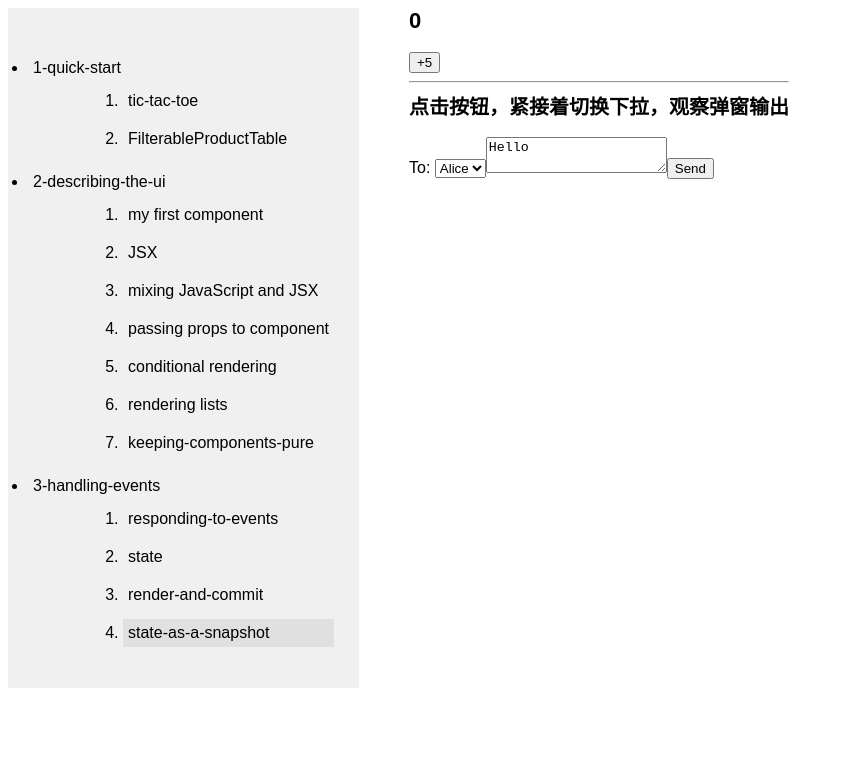
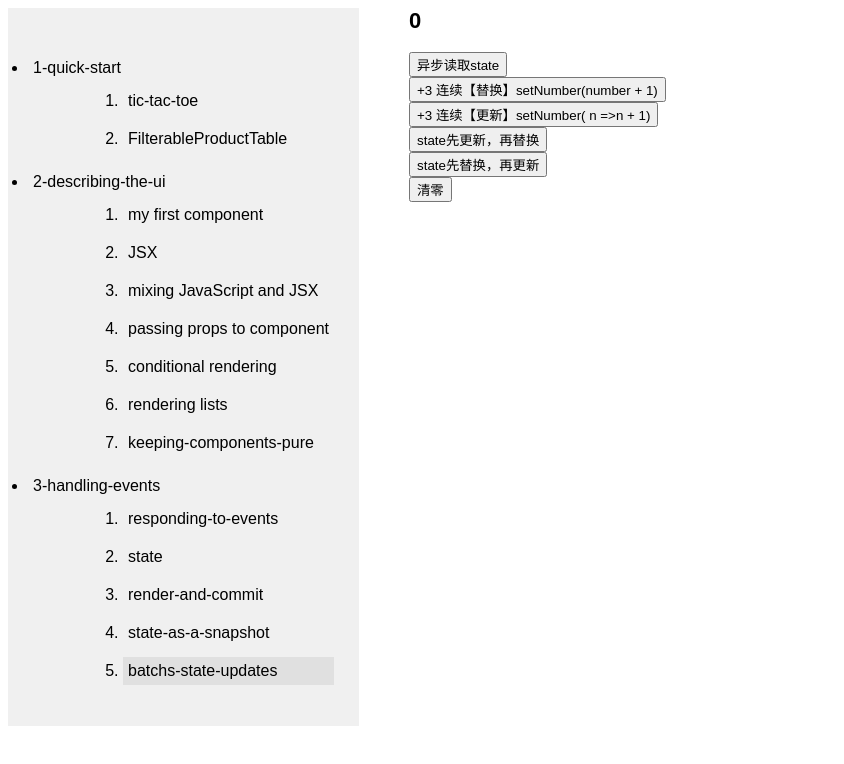
Before and after one commit to yuyongyu08/first-react-app, a React (Vite) app: page / in a window 1280 px wide. Shown: the top 764 px of the page, without its empty margins (0-844 px from the left). Built offline with nearby package versions, Linux system fonts and the light colour scheme.

Commit message:
batch state updates

```diff
--- a/src/demos.jsx
+++ b/src/demos.jsx
@@ -11,7 +11,8 @@ import TeaSet from "./views/2-describing-the-ui/7-keeping-components-pure/TeaSet
 import Toolbar from "./views/3-adding-interactivity/1-responding-to-events/Toolbar";
 import * as StateFulGallery from "./views/3-adding-interactivity/2-state/Gallery";
 import ClockWall from "./views/3-adding-interactivity/3-render-and-commit/ClockWall";
-import DemoEntry from "./views/3-adding-interactivity/4-state-as-a-snapshot/DemoEntry";
+import MessageSender from "./views/3-adding-interactivity/4-state-as-a-snapshot/MessageSender";
+import Counter from "./views/3-adding-interactivity/5-batchs-state-updates/Counter";
 
 const demos = [
   {
@@ -77,8 +78,12 @@ const demos = [
       },
       {
         title: "state-as-a-snapshot",
-        compoment: <DemoEntry/>,
+        compoment: <MessageSender/>,
       },
+      {
+        title: "batchs-state-updates",
+        compoment: <Counter/>,
+      }
     ],
   }
 ];
--- a/src/views/3-adding-interactivity/4-state-as-a-snapshot/Counter.jsx
+++ /dev/null
@@ -1,21 +0,0 @@
-import { useState } from 'react';
-
-export default function Counter() {
-  const [number, setNumber] = useState(0);
-
-  return (
-    <>
-      <h1>{number}</h1>
-      <button onClick={() => {
-         setNumber(number + 5);
-         setTimeout(() => {
-           alert(number);
-         }, 1000);
-      }}>+5</button>
-    </>
-  )
-}
-/**
- * 1、state的更新是异步的，所以在set方法后，拿到的state并没有更新
- * 2、state的更新产生一个UI“快照”，快照中异步事件的回调函数中的state也不是更新后的state
- */
--- a/src/views/3-adding-interactivity/4-state-as-a-snapshot/DemoEntry.jsx
+++ /dev/null
@@ -1,11 +0,0 @@
-import Counter from "./Counter"
-import MessageSender from "./MessageSender"
-export default function DemoEntry(){
-return (
-    <>
-        <Counter/>
-        <hr/>
-        <MessageSender/>
-    </>
-)
-}
--- a/src/views/3-adding-interactivity/4-state-as-a-snapshot/MessageSender.jsx
+++ b/src/views/3-adding-interactivity/4-state-as-a-snapshot/MessageSender.jsx
@@ -14,7 +14,7 @@ export default function MessageSender() {
   return (
     <>
       <h2>点击按钮，紧接着切换下拉，观察弹窗输出</h2>
-      <form onSubmit={handleSubmit}>
+      <form onSubmit={handleSubmit} style={{display: 'flex', flexDirection: 'column'}}>
         <label>
           To:{" "}
           <select value={to} onChange={(e) => setTo(e.target.value)}>
@@ -28,3 +28,8 @@ export default function MessageSender() {
     </>
   );
 }
+
+/**
+ * 1、state的更新是异步的，所以在set方法后，拿到的state并没有更新
+ * 2、state的更新产生一个UI“快照”，快照中异步事件的回调函数中的state也不是更新后的state
+ */
--- /dev/null
+++ b/src/views/3-adding-interactivity/5-batchs-state-updates/Counter.jsx
@@ -0,0 +1,74 @@
+import { useState } from "react";
+
+export default function Counter() {
+  const [number, setNumber] = useState(0);
+
+  return (
+    <>
+      <h1>{number}</h1>
+      <button
+        onClick={() => {
+          setNumber(number + 5);
+          setTimeout(() => {
+            alert(number);
+          }, 1000);
+        }}
+      >
+        异步读取state
+      </button>
+      <br />
+      <button
+        onClick={() => {
+          setNumber(number + 1);
+          setNumber(number + 1);
+          setNumber(number + 1);
+        }}
+      >
+        +3 连续【替换】{'setNumber(number + 1)'}
+      </button>
+      <br />
+      <button
+        onClick={() => {
+          setNumber( n =>n + 1);
+          setNumber( n =>n + 1);
+          setNumber( n =>n + 1);
+        }}
+      >
+        +3 连续【更新】{'setNumber( n =>n + 1)'}
+      </button>
+      <br />
+      <button
+        onClick={() => {
+          setNumber(number + 1);
+          setNumber(n => n + 1);
+          setNumber(n => n + 1);
+        }}
+      >
+        state先更新，再替换
+      </button>
+      <br />
+      <button
+        onClick={() => {
+          setNumber(n => n + 1);
+          setNumber(number + 1);
+          setNumber(number + 1);
+        }}
+      >
+        state先替换，再更新
+      </button>
+      <br />
+      <button
+        onClick={() => {
+          setNumber(0);
+        }}
+      >
+        清零
+      </button>
+    </>
+  );
+}
+
+/**
+ * 1、同一个state多次更新，React会将多次更新合并成一次更新，只触发一次重新渲染
+ * 2、state的更新有两种方式：替换和更新
+ */
```
